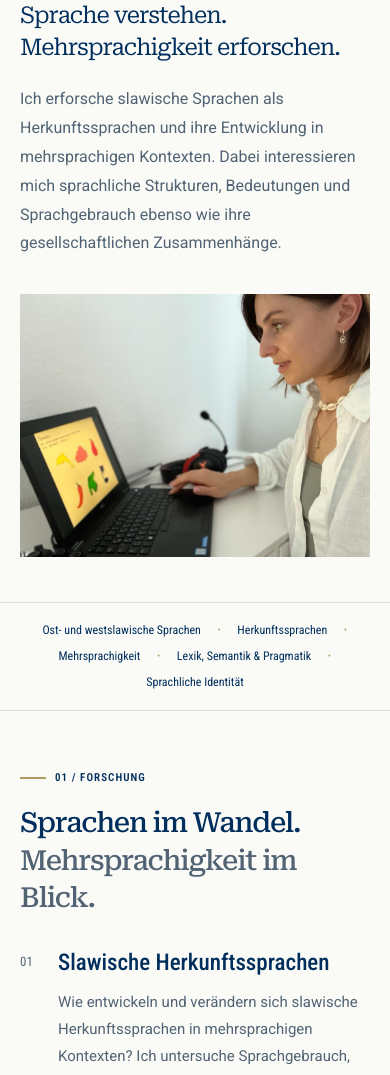
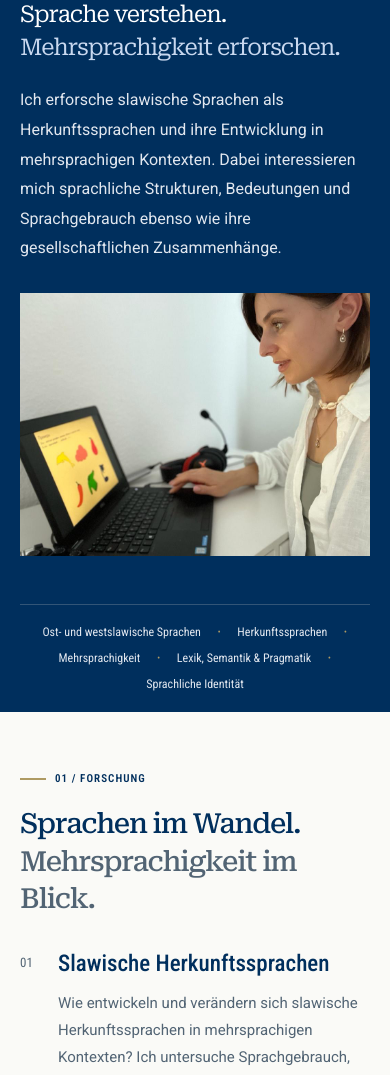
Before and after one commit to olia-bla/olia-blacher, a plain HTML site: page index.html in a window 390 px wide. Shown: the part 253-1328 px from the top of the page. Drawn offline with Linux system fonts and the light colour scheme.

Commit message:
Publish prepared academic website

```diff
--- a/assets/style.css
+++ b/assets/style.css
@@ -45,18 +45,24 @@ nav .nav-contact { margin-left: 4px; }
 .menu-toggle { align-items: center; gap: 12px; border: 1px solid var(--line); background: transparent; color: var(--navy); padding: 8px 12px; cursor: pointer; font-family: var(--condensed); }
 .menu-lines { width: 17px; height: 10px; border-top: 1.5px solid; border-bottom: 1.5px solid; }
 .menu-toggle[aria-expanded="true"] .menu-lines { height: 0; transform: rotate(-45deg); border-bottom: 0; }
-.hero { display: grid; grid-template-columns: 1.17fr 1fr; gap: 86px; align-items: center; padding-block: 82px 86px; }
+.hero-section { background: var(--navy); color: white; }
+.hero { display: grid; grid-template-columns: minmax(0, 1.1fr) minmax(0, 1fr); gap: 76px; align-items: center; padding-block: 82px 76px; }
+.hero-copy { min-width: 0; }
 .eyebrow { display: flex; align-items: center; gap: 12px; margin-bottom: 20px; color: var(--navy); font-family: var(--condensed); font-size: 13px; font-weight: 600; letter-spacing: .095em; text-transform: uppercase; }
 .eyebrow::before { content: ""; display: block; width: 26px; height: 2px; background: var(--gold); flex-shrink: 0; }
+.hero .eyebrow { color: #e1e7ef; line-height: 1.6; }
 h1 { font-family: var(--condensed); font-size: clamp(58px, 5.7vw, 82px); line-height: 1.05; letter-spacing: -.04em; }
+.hero h1 { color: white; font-size: clamp(64px, 6.8vw, 98px); }
 .name-dot { color: var(--gold); }
-.hero-title { margin-top: 23px; font-family: var(--serif); color: var(--navy); font-size: clamp(25px, 2.6vw, 35px); font-weight: 400; line-height: 1.4; letter-spacing: -.045em; }
-.hero-intro { max-width: 505px; margin-top: 25px; color: var(--muted); font-size: 17px; line-height: 1.8; }
+.hero-title { margin-top: 26px; font-family: var(--serif); color: white; font-size: clamp(26px, 2.6vw, 37px); font-weight: 400; line-height: 1.45; letter-spacing: -.045em; }
+.hero-title span { color: #c8d8ef; }
+.hero-intro { max-width: 550px; margin-top: 26px; color: #e1e7ef; font-size: 17px; line-height: 1.85; }
 .text-link { display: inline-flex; align-items: center; gap: 12px; color: var(--navy); font-family: var(--condensed); font-weight: 500; font-size: 15px; text-decoration: none; border-bottom: 1px solid var(--gold); padding-bottom: 2px; }
 .text-link:hover { border-color: var(--navy); }
-.profile-photo { display: block; width: 100%; height: auto; }
-.topic-band { border-block: 1px solid var(--line); }
-.topic-band .container { display: flex; flex-wrap: wrap; align-items: center; justify-content: center; gap: 8px 22px; padding-block: 21px; color: var(--navy); font-family: var(--condensed); font-size: 14px; }
+.profile-figure { min-width: 0; margin: 0; padding: 0; border: 0; background: transparent; box-shadow: none; }
+.profile-photo { display: block; width: 100%; height: auto; border: 0; border-radius: 0; box-shadow: none; }
+.topic-band { background: var(--navy); }
+.topic-band .container { display: flex; flex-wrap: wrap; align-items: center; justify-content: center; gap: 8px 22px; padding-block: 24px; border-top: 1px solid #325577; color: #e1e7ef; font-family: var(--condensed); font-size: 14px; }
 .topic-keyword { display: inline-flex; align-items: center; gap: 22px; white-space: nowrap; }
 .topic-separator { color: var(--gold); font-size: 18px; line-height: 1; }
 .section-heading { margin-bottom: 45px; }
@@ -194,10 +200,11 @@ details p { max-width: 850px; margin-top: 10px; color: var(--muted); overflow-wr
   nav a::after { display: none; }
   nav .nav-contact { margin-left: 0; }
   .js nav:not(.is-open) { display: none; }
-  .hero { gap: 34px; grid-template-columns: 1.15fr .85fr; }
-  h1 { font-size: 58px; }
-  .hero-title { font-size: 27px; }
-  .hero-intro { font-size: 15px; }
+  .hero { gap: 36px; grid-template-columns: 1fr; padding-block: 56px; }
+  .hero h1 { font-size: clamp(64px, 9vw, 78px); }
+  .hero-title { font-size: 31px; }
+  .hero-intro { max-width: 660px; font-size: 16px; }
+  .profile-figure { width: 100%; max-width: 620px; justify-self: start; }
   .section { padding-block: 75px; }
   .research-grid { grid-template-columns: 1fr 1fr; gap: 32px; }
   .research-topic { gap: 12px; }
@@ -218,12 +225,12 @@ details p { max-width: 850px; margin-top: 10px; color: var(--muted); overflow-wr
 @media (max-width: 640px) {
   .container { width: calc(100% - 40px); }
   .section { padding-block: 58px; }
-  .hero { grid-template-columns: 1fr; padding-block: 44px 45px; gap: 36px; }
+  .hero { padding-block: 44px 48px; gap: 30px; }
   .eyebrow { font-size: 11px; gap: 9px; }
   .hero h1 { font-size: clamp(52px, 12vw, 70px); }
   .hero-title { margin-top: 18px; font-size: clamp(23px, 5.7vw, 30px); }
   .hero-intro { font-size: 16px; margin-top: 21px; }
-  .profile-figure { max-width: 410px; width: 100%; justify-self: center; }
+  .profile-figure { max-width: 100%; justify-self: stretch; }
   .topic-band .container { column-gap: 16px; font-size: 12px; }
   .topic-keyword { gap: 16px; }
   h2 { font-size: clamp(27px, 7.1vw, 35px); }
@@ -279,7 +286,9 @@ details p { max-width: 850px; margin-top: 10px; color: var(--muted); overflow-wr
   .site-header { position: static; }
   .header-inner { min-height: 65px; }
   nav, .menu-toggle, .topic-band, .profile-figure, .skip-link, .site-footer a, .dissertation-mark { display: none !important; }
+  .hero-section { background: white; color: #000; }
   .hero { display: block; padding-block: 25px; }
+  .hero .eyebrow, .hero h1, .hero-title, .hero-title span, .hero-intro { color: #000; }
   .hero h1 { font-size: 38pt; }
   .hero-title { font-size: 19pt; }
   .hero-intro { max-width: 100%; }
--- a/index.html
+++ b/index.html
@@ -22,7 +22,7 @@
   <link rel="preconnect" href="https://fonts.googleapis.com">
   <link rel="preconnect" href="https://fonts.gstatic.com" crossorigin>
   <link href="https://fonts.googleapis.com/css2?family=Roboto:wght@400;500;600;700&amp;family=Roboto+Condensed:wght@400;500;600;700&amp;family=Roboto+Serif:opsz,wght@8..144,400;8..144,500&amp;display=swap" rel="stylesheet">
-  <link rel="stylesheet" href="assets/style.css?v=2c3c584826e4">
+  <link rel="stylesheet" href="assets/style.css?v=267173439896">
   <script type="application/ld+json">
   {
     "@context": "https://schema.org",
@@ -76,16 +76,18 @@
   </header>
 
   <main id="inhalt">
-    <section class="hero container" id="start" aria-labelledby="hero-heading">
+    <section class="hero-section" id="start" aria-labelledby="hero-heading">
+      <div class="hero container">
       <div class="hero-copy">
         <p class="eyebrow">Slawistische Sprachwissenschaft · Universität Jena</p>
         <h1 id="hero-heading">Olia Blacher<span class="name-dot" aria-hidden="true">.</span></h1>
-        <p class="hero-title">Sprache verstehen.<br>Mehrsprachigkeit erforschen.</p>
+        <p class="hero-title">Sprache verstehen.<br><span>Mehrsprachigkeit erforschen.</span></p>
         <p class="hero-intro">Ich erforsche slawische Sprachen als Herkunftssprachen und ihre Entwicklung in mehrsprachigen Kontexten. Dabei interessieren mich sprachliche Strukturen, Bedeutungen und Sprachgebrauch ebenso wie ihre gesellschaftlichen Zusammenhänge.</p>
       </div>
       <figure class="profile-figure">
         <img class="profile-photo" src="assets/olia-blacher.jpg" alt="Olia Blacher am Laptop" width="1024" height="768" decoding="async" fetchpriority="high">
       </figure>
+      </div>
     </section>
 
     <div class="topic-band" aria-label="Forschungsschwerpunkte"><div class="container"><span class="topic-keyword">Ost- und westslawische Sprachen<span class="topic-separator" aria-hidden="true">·</span></span><span class="topic-keyword">Herkunftssprachen<span class="topic-separator" aria-hidden="true">·</span></span><span class="topic-keyword">Mehrsprachigkeit<span class="topic-separator" aria-hidden="true">·</span></span><span class="topic-keyword">Lexik, Semantik &amp; Pragmatik<span class="topic-separator" aria-hidden="true">·</span></span><span class="topic-keyword">Sprachliche Identität</span></div></div>
```
